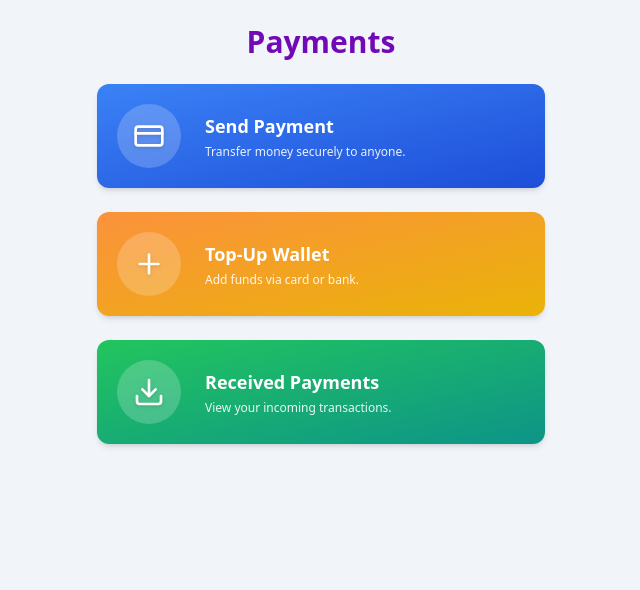
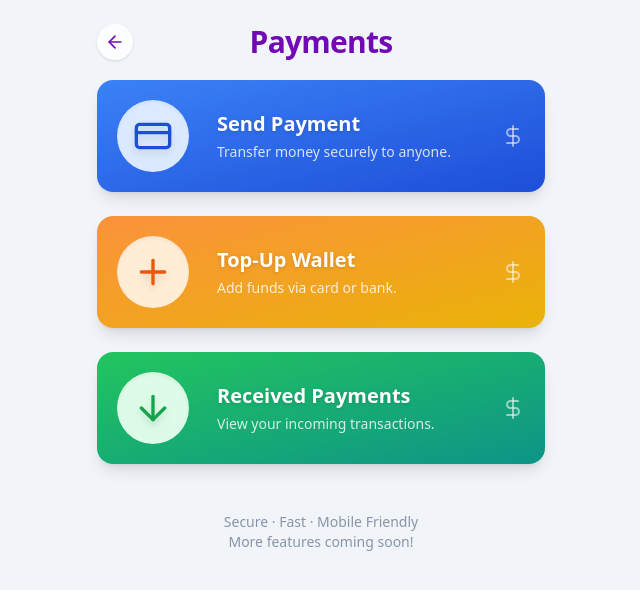
Before and after one commit to Abdullahi2202/wealth-tracker-ai, a React (Vite) app: page /payments/home in a window 1280 px wide. Shown: the top 590 px of the page, without its empty margins (319-959 px from the left). Built offline with nearby package versions, Linux system fonts and the light colour scheme.

Commit message:
feat: Add back buttons and icons to payment pages
Adds back buttons to payment pages and includes icons for better visual clarity.

```diff
--- a/src/pages/PaymentsHome.tsx
+++ b/src/pages/PaymentsHome.tsx
@@ -1,6 +1,6 @@
 
 import { useNavigate } from "react-router-dom";
-import { CreditCard, Download, Plus } from "lucide-react";
+import { CreditCard, DollarSign, ArrowDown, ArrowLeft, Plus } from "lucide-react";
 
 const actionCards = [
   {
@@ -10,6 +10,8 @@ const actionCards = [
     Icon: CreditCard,
     route: "/payments/send",
     bg: "bg-gradient-to-br from-blue-500 to-blue-700",
+    iconBg: "bg-blue-100",
+    iconColor: "text-blue-700",
   },
   {
     title: "Top-Up Wallet",
@@ -18,14 +20,18 @@ const actionCards = [
     Icon: Plus,
     route: "/payments/topup",
     bg: "bg-gradient-to-br from-orange-400 to-yellow-500",
+    iconBg: "bg-orange-100",
+    iconColor: "text-orange-600",
   },
   {
     title: "Received Payments",
     description: "View your incoming transactions.",
     color: "from-green-500 to-teal-600",
-    Icon: Download,
+    Icon: ArrowDown,
     route: "/payments/received",
     bg: "bg-gradient-to-br from-green-500 to-teal-600",
+    iconBg: "bg-green-100",
+    iconColor: "text-green-600",
   },
 ];
 
@@ -34,28 +40,50 @@ const PaymentsHome = () => {
 
   return (
     <div className="min-h-screen bg-muted flex flex-col items-center px-3 py-6 animate-fade-in">
-      <div className="w-full max-w-md mx-auto">
-        <h1 className="text-center text-3xl font-extrabold mb-6 text-finance-purple">
+      {/* Top Bar with Back button */}
+      <div className="w-full max-w-md mx-auto flex items-center gap-2 mb-5">
+        <button
+          title="Back"
+          className="rounded-full p-2 bg-white/80 shadow hover:bg-white focus-visible:ring-2 focus:outline-none transition-all"
+          onClick={() => navigate(-1)}
+        >
+          <ArrowLeft className="h-5 w-5 text-finance-purple" />
+        </button>
+        <h1 className="flex-1 text-center text-3xl font-extrabold text-finance-purple tracking-tight">
           Payments
         </h1>
-        <div className="space-y-6">
-          {actionCards.map(({ title, description, Icon, route, bg }) => (
+        {/* placeholder for spacing symmetry */}
+        <span className="w-9" />
+      </div>
+      {/* Action Cards Grid */}
+      <div className="w-full max-w-md mx-auto grid gap-6">
+        {actionCards.map(({ title, description, Icon, route, bg, iconBg, iconColor }) => (
           <button
             key={title}
             onClick={() => navigate(route)}
-              className={`${bg} w-full flex items-center gap-4 rounded-xl shadow-md p-5 mb-2 active:scale-95 transition-transform focus:outline-none`}
-              style={{ minHeight: 100 }}
+            className={`group relative ${bg} w-full flex items-center gap-5 rounded-2xl shadow-lg p-5 hover-scale transition hover:shadow-xl hover:brightness-105 focus-visible:ring-2 focus:outline-none active:scale-98`}
+            style={{ minHeight: 108 }}
+            aria-label={title}
           >
-              <span className="flex items-center justify-center bg-white/20 rounded-full p-4 mr-2">
-                <Icon size={32} className="text-white drop-shadow" />
+            <span className={`flex items-center justify-center ${iconBg} rounded-full p-4 shadow-inner mr-2 transition-all`}>
+              <Icon size={40} className={`${iconColor} drop-shadow-lg`} />
             </span>
             <div className="text-left flex-1">
-                <div className="text-lg font-bold text-white mb-1">{title}</div>
-                <div className="text-xs text-white/90">{description}</div>
+              <div className="text-lg md:text-xl font-bold text-white mb-1 drop-shadow">{title}</div>
+              <div className="text-xs md:text-sm text-white/90 opacity-90">{description}</div>
             </div>
+            {/* Arrow Indicator */}
+            <span className="absolute right-5 top-1/2 -translate-y-1/2 opacity-90">
+              <DollarSign className="h-6 w-6 text-white/60 group-hover:text-white/80 transition" />
+            </span>
           </button>
         ))}
       </div>
+
+      {/* Advanced footer (example for extensibility) */}
+      <div className="mt-12 text-sm text-muted-foreground w-full text-center opacity-75">
+        Secure &middot; Fast &middot; Mobile Friendly <br />
+        <span className="font-medium">More features coming soon!</span>
       </div>
     </div>
   );
```
Lines whose indentation alone changed are shown as unchanged.
